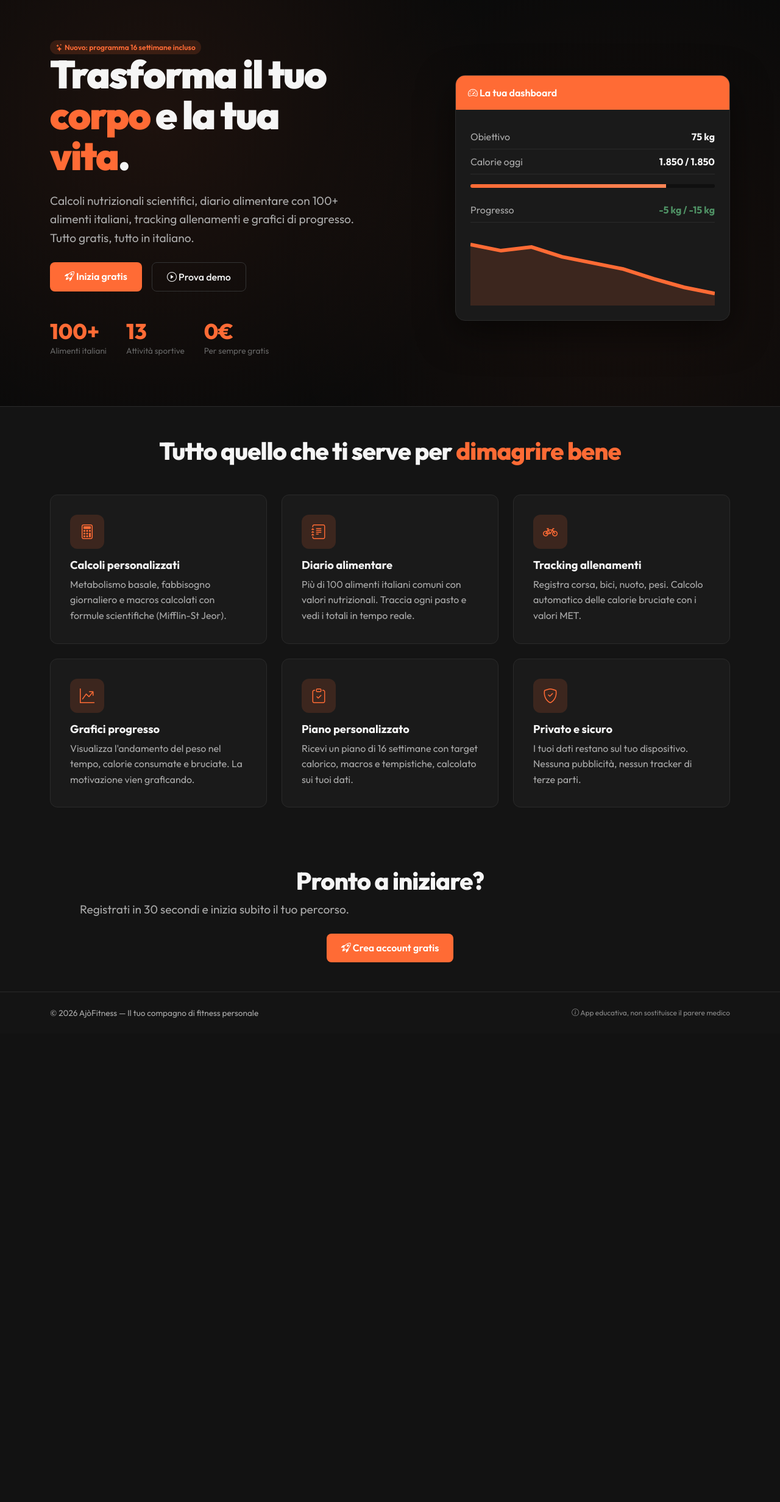
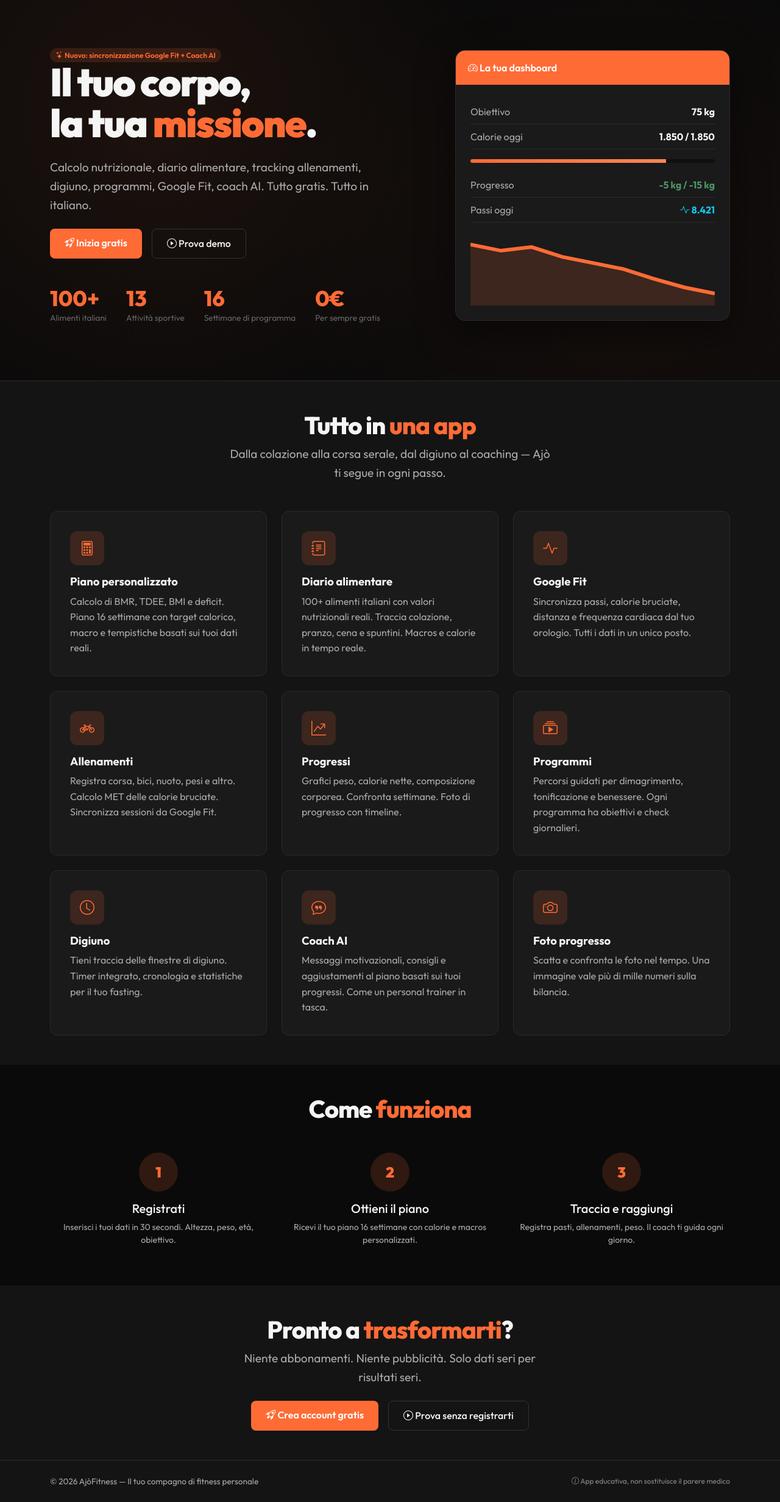
Before and after one commit to ajofitness/ajofitness, a Flask app: page / in a window 1280 px wide. Shown: the whole page at 61% size. Before the commit the page ends 1669 px from the top, so only its background shows below. Run offline with Flask 3, Linux system fonts and the light colour scheme; parts of the project's set-up code (start-up, migrations or seed data) failed here and were passed over; some libraries are stand-ins or nearby versions.

Commit message:
feat: redesign landing page with all current features

```diff
--- a/templates/landing.html
+++ b/templates/landing.html
@@ -1,20 +1,19 @@
 {% extends 'base.html' %}
-{% block title %}{{ APP_NAME }} - Dimagrisci in modo intelligente{% endblock %}
+{% block title %}{{ APP_NAME }} — La tua salute, su misura{% endblock %}
 
 {% block content %}
 <section class="ft-hero">
   <div class="container">
     <div class="row align-items-center min-vh-75">
       <div class="col-lg-7">
-        <span class="ft-badge mb-3"><i class="bi bi-stars"></i> Nuovo: programma 16 settimane incluso</span>
+        <span class="ft-badge mb-3"><i class="bi bi-stars"></i> Nuovo: sincronizzazione Google Fit + Coach AI</span>
         <h1 class="ft-hero-title">
-          Trasforma il tuo<br>
-          <span class="ft-accent-text">corpo</span> e la tua<br>
-          <span class="ft-accent-text">vita</span>.
+          Il tuo corpo,<br>
+          la tua <span class="ft-accent-text">missione</span>.
         </h1>
         <p class="ft-hero-subtitle">
-          Calcoli nutrizionali scientifici, diario alimentare con 100+ alimenti italiani,
-          tracking allenamenti e grafici di progresso. Tutto gratis, tutto in italiano.
+          Calcolo nutrizionale, diario alimentare, tracking allenamenti, digiuno, programmi, Google Fit, coach AI.
+          Tutto gratis. Tutto in italiano.
         </p>
         <div class="d-flex flex-wrap gap-3 mt-4">
           <a href="{{ url_for('register') }}" class="btn ft-btn-primary btn-lg">
@@ -31,10 +30,14 @@
           </div>
           <div class="ft-stat">
             <div class="ft-stat-num">13</div>
-            <div class="ft-stat-lbl">Attivit&agrave; sportive</div>
+            <div class="ft-stat-lbl">Attività sportive</div>
           </div>
           <div class="ft-stat">
-            <div class="ft-stat-num">0&euro;</div>
+            <div class="ft-stat-num">16</div>
+            <div class="ft-stat-lbl">Settimane di programma</div>
+          </div>
+          <div class="ft-stat">
+            <div class="ft-stat-num">0€</div>
             <div class="ft-stat-lbl">Per sempre gratis</div>
           </div>
         </div>
@@ -60,6 +63,10 @@
               <span>Progresso</span>
               <strong class="text-success">-5 kg / -15 kg</strong>
             </div>
+            <div class="ft-mini-stat">
+              <span>Passi oggi</span>
+              <strong class="text-info"><i class="bi bi-activity"></i> 8.421</strong>
+            </div>
             <div class="ft-mini-chart">
               <svg viewBox="0 0 200 60" class="img-fluid">
                 <polyline fill="none" stroke="#ff6b35" stroke-width="3"
@@ -77,49 +84,104 @@
 
 <section class="ft-features py-5">
   <div class="container">
-    <h2 class="text-center mb-5 ft-section-title">Tutto quello che ti serve per <span class="ft-accent-text">dimagrire bene</span></h2>
+    <div class="text-center mb-5">
+      <h2 class="ft-section-title">Tutto in <span class="ft-accent-text">una app</span></h2>
+      <p class="ft-hero-subtitle mx-auto">Dalla colazione alla corsa serale, dal digiuno al coaching — Ajò ti segue in ogni passo.</p>
+    </div>
     <div class="row g-4">
-      <div class="col-md-4">
+      <div class="col-md-6 col-lg-4">
         <div class="ft-feature-card">
           <div class="ft-feature-icon"><i class="bi bi-calculator"></i></div>
-          <h3>Calcoli personalizzati</h3>
-          <p>Metabolismo basale, fabbisogno giornaliero e macros calcolati con formule scientifiche (Mifflin-St Jeor).</p>
+          <h3>Piano personalizzato</h3>
+          <p>Calcolo di BMR, TDEE, BMI e deficit. Piano 16 settimane con target calorico, macro e tempistiche basati sui tuoi dati reali.</p>
         </div>
       </div>
-      <div class="col-md-4">
+      <div class="col-md-6 col-lg-4">
         <div class="ft-feature-card">
           <div class="ft-feature-icon"><i class="bi bi-journal-text"></i></div>
           <h3>Diario alimentare</h3>
-          <p>Pi&ugrave; di 100 alimenti italiani comuni con valori nutrizionali. Traccia ogni pasto e vedi i totali in tempo reale.</p>
+          <p>100+ alimenti italiani con valori nutrizionali reali. Traccia colazione, pranzo, cena e spuntini. Macros e calorie in tempo reale.</p>
         </div>
       </div>
-      <div class="col-md-4">
+      <div class="col-md-6 col-lg-4">
+        <div class="ft-feature-card">
+          <div class="ft-feature-icon"><i class="bi bi-activity"></i></div>
+          <h3>Google Fit</h3>
+          <p>Sincronizza passi, calorie bruciate, distanza e frequenza cardiaca dal tuo orologio. Tutti i dati in un unico posto.</p>
+        </div>
+      </div>
+      <div class="col-md-6 col-lg-4">
         <div class="ft-feature-card">
           <div class="ft-feature-icon"><i class="bi bi-bicycle"></i></div>
-          <h3>Tracking allenamenti</h3>
-          <p>Registra corsa, bici, nuoto, pesi. Calcolo automatico delle calorie bruciate con i valori MET.</p>
+          <h3>Allenamenti</h3>
+          <p>Registra corsa, bici, nuoto, pesi e altro. Calcolo MET delle calorie bruciate. Sincronizza sessioni da Google Fit.</p>
         </div>
       </div>
-      <div class="col-md-4">
+      <div class="col-md-6 col-lg-4">
         <div class="ft-feature-card">
           <div class="ft-feature-icon"><i class="bi bi-graph-up-arrow"></i></div>
-          <h3>Grafici progresso</h3>
-          <p>Visualizza l'andamento del peso nel tempo, calorie consumate e bruciate. La motivazione vien graficando.</p>
+          <h3>Progressi</h3>
+          <p>Grafici peso, calorie nette, composizione corporea. Confronta settimane. Foto di progresso con timeline.</p>
         </div>
       </div>
-      <div class="col-md-4">
+      <div class="col-md-6 col-lg-4">
         <div class="ft-feature-card">
-          <div class="ft-feature-icon"><i class="bi bi-clipboard-check"></i></div>
-          <h3>Piano personalizzato</h3>
-          <p>Ricevi un piano di 16 settimane con target calorico, macros e tempistiche, calcolato sui tuoi dati.</p>
+          <div class="ft-feature-icon"><i class="bi bi-collection-play"></i></div>
+          <h3>Programmi</h3>
+          <p>Percorsi guidati per dimagrimento, tonificazione e benessere. Ogni programma ha obiettivi e check giornalieri.</p>
         </div>
       </div>
-      <div class="col-md-4">
+      <div class="col-md-6 col-lg-4">
         <div class="ft-feature-card">
-          <div class="ft-feature-icon"><i class="bi bi-shield-check"></i></div>
-          <h3>Privato e sicuro</h3>
-          <p>I tuoi dati restano sul tuo dispositivo. Nessuna pubblicit&agrave;, nessun tracker di terze parti.</p>
+          <div class="ft-feature-icon"><i class="bi bi-clock"></i></div>
+          <h3>Digiuno</h3>
+          <p>Tieni traccia delle finestre di digiuno. Timer integrato, cronologia e statistiche per il tuo fasting.</p>
         </div>
+      </div>
+      <div class="col-md-6 col-lg-4">
+        <div class="ft-feature-card">
+          <div class="ft-feature-icon"><i class="bi bi-chat-quote"></i></div>
+          <h3>Coach AI</h3>
+          <p>Messaggi motivazionali, consigli e aggiustamenti al piano basati sui tuoi progressi. Come un personal trainer in tasca.</p>
+        </div>
+      </div>
+      <div class="col-md-6 col-lg-4">
+        <div class="ft-feature-card">
+          <div class="ft-feature-icon"><i class="bi bi-camera"></i></div>
+          <h3>Foto progresso</h3>
+          <p>Scatta e confronta le foto nel tempo. Una immagine vale più di mille numeri sulla bilancia.</p>
+        </div>
+      </div>
+    </div>
+  </div>
+</section>
+
+<section class="ft-how py-5" style="background: var(--bg-darkest);">
+  <div class="container">
+    <div class="text-center mb-5">
+      <h2 class="ft-section-title">Come <span class="ft-accent-text">funziona</span></h2>
+    </div>
+    <div class="row g-4 justify-content-center">
+      <div class="col-md-4 text-center">
+        <div style="width: 64px; height: 64px; border-radius: 50%; background: var(--accent-dim); display: flex; align-items: center; justify-content: center; margin: 0 auto 1rem;">
+          <span style="font-size: 1.5rem; font-weight: 900; color: var(--accent);">1</span>
+        </div>
+        <h5>Registrati</h5>
+        <p class="text-muted small">Inserisci i tuoi dati in 30 secondi. Altezza, peso, età, obiettivo.</p>
+      </div>
+      <div class="col-md-4 text-center">
+        <div style="width: 64px; height: 64px; border-radius: 50%; background: var(--accent-dim); display: flex; align-items: center; justify-content: center; margin: 0 auto 1rem;">
+          <span style="font-size: 1.5rem; font-weight: 900; color: var(--accent);">2</span>
+        </div>
+        <h5>Ottieni il piano</h5>
+        <p class="text-muted small">Ricevi il tuo piano 16 settimane con calorie e macros personalizzati.</p>
+      </div>
+      <div class="col-md-4 text-center">
+        <div style="width: 64px; height: 64px; border-radius: 50%; background: var(--accent-dim); display: flex; align-items: center; justify-content: center; margin: 0 auto 1rem;">
+          <span style="font-size: 1.5rem; font-weight: 900; color: var(--accent);">3</span>
+        </div>
+        <h5>Traccia e raggiungi</h5>
+        <p class="text-muted small">Registra pasti, allenamenti, peso. Il coach ti guida ogni giorno.</p>
       </div>
     </div>
   </div>
@@ -127,11 +189,16 @@
 
 <section class="ft-cta py-5">
   <div class="container text-center">
-    <h2 class="ft-section-title">Pronto a iniziare?</h2>
-    <p class="ft-hero-subtitle mb-4">Registrati in 30 secondi e inizia subito il tuo percorso.</p>
-    <a href="{{ url_for('register') }}" class="btn ft-btn-primary btn-lg">
-      <i class="bi bi-rocket-takeoff"></i> Crea account gratis
-    </a>
+    <h2 class="ft-section-title">Pronto a <span class="ft-accent-text">trasformarti</span>?</h2>
+    <p class="ft-hero-subtitle mx-auto mb-4">Niente abbonamenti. Niente pubblicità. Solo dati seri per risultati seri.</p>
+    <div class="d-flex flex-wrap gap-3 justify-content-center">
+      <a href="{{ url_for('register') }}" class="btn ft-btn-primary btn-lg">
+        <i class="bi bi-rocket-takeoff"></i> Crea account gratis
+      </a>
+      <a href="{{ url_for('login_demo') }}" class="btn ft-btn-outline btn-lg">
+        <i class="bi bi-play-circle"></i> Prova senza registrarti
+      </a>
+    </div>
   </div>
 </section>
 {% endblock %}
```
